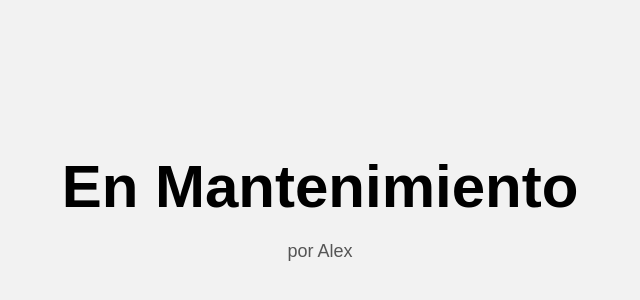
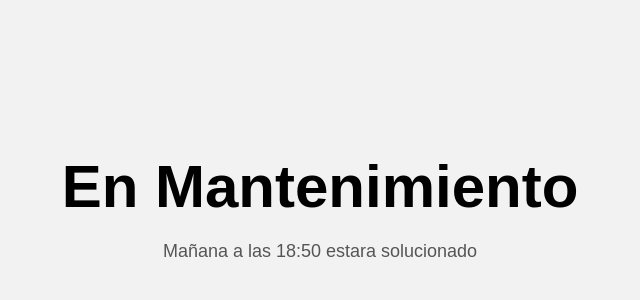
Before and after one commit to BX-SABMAINHUB/Waevo, a plain HTML site: page index.html in a window 1280 px wide. Shown: the part 184-484 px from the top of the page, without its empty margins (320-960 px from the left). Drawn offline with Linux system fonts and the light colour scheme.

Commit message:
Update maintenance message in index.html

```diff
--- a/index.html
+++ b/index.html
@@ -30,7 +30,7 @@
 <body>
 
     <h1>En Mantenimiento</h1>
-    <p>por Alex</p>
+    <p>Mañana a las 18:50 estara solucionado</p>
 
 </body>
 </html>
```
